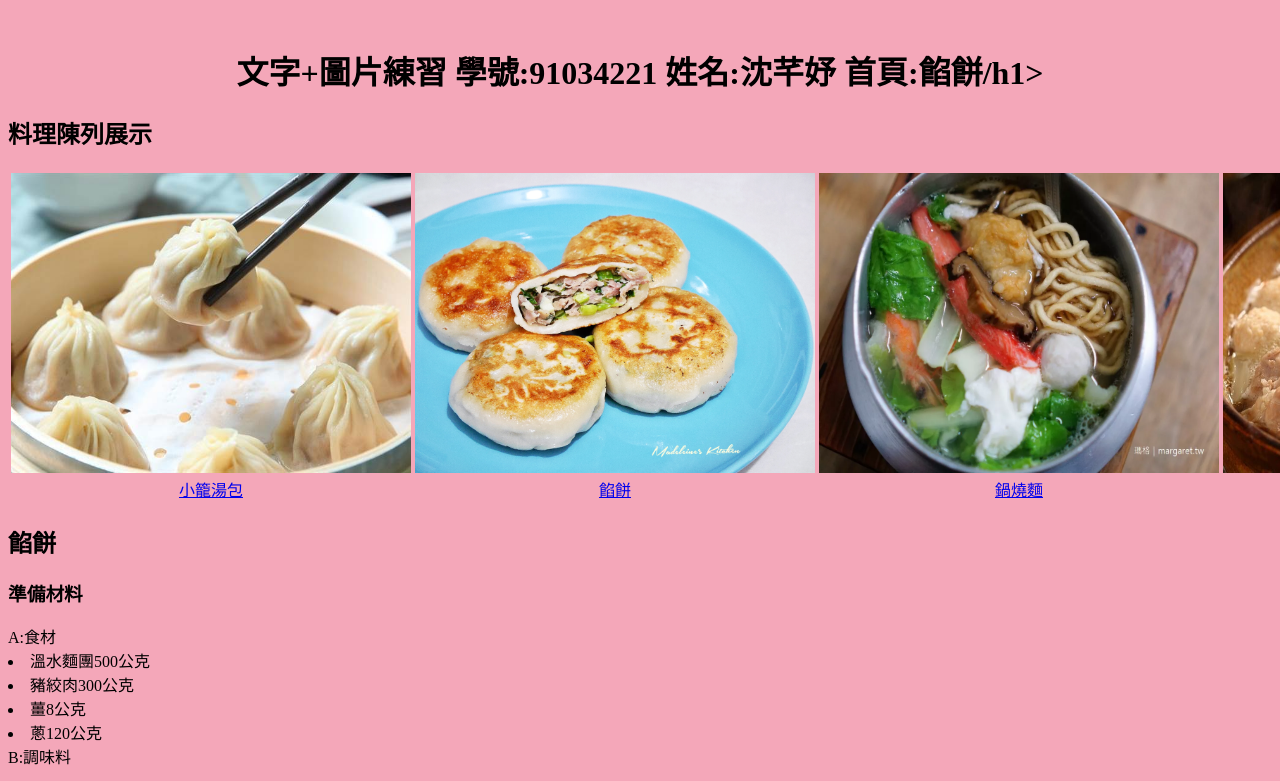
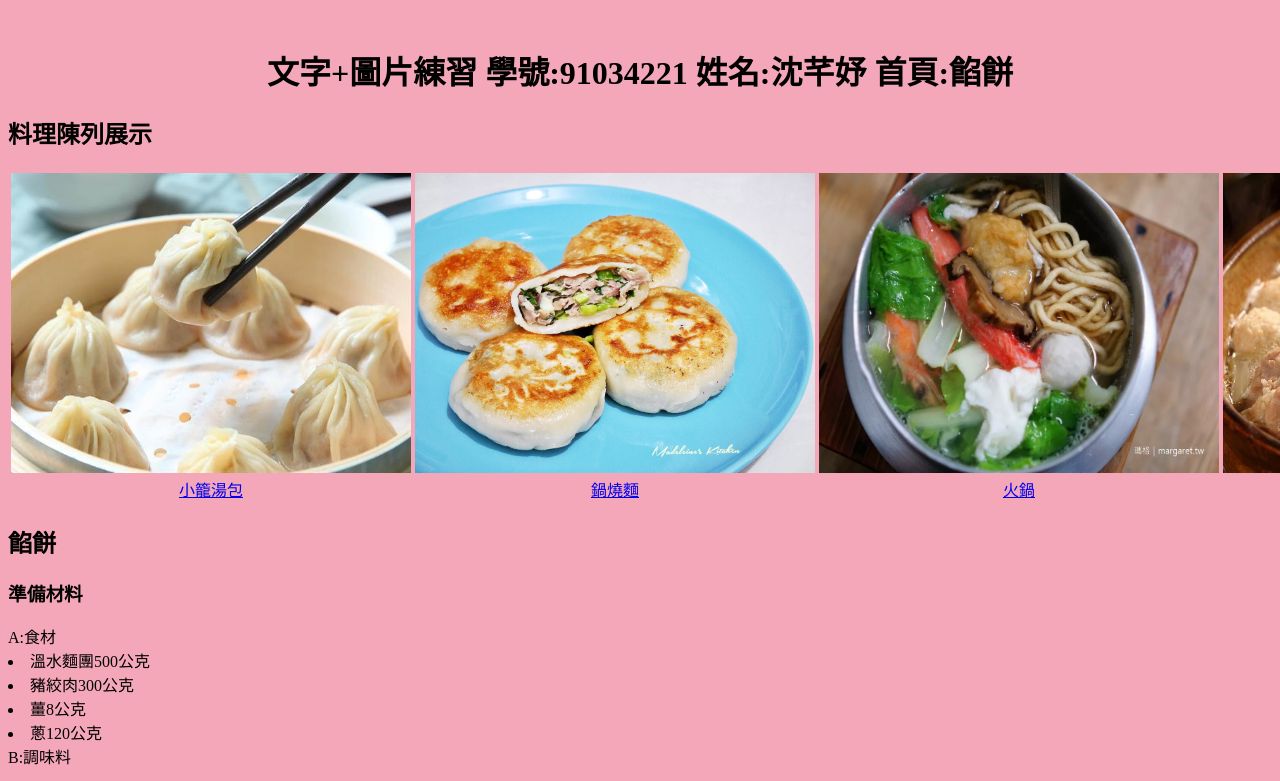
Before and after one commit to candybanana1/91034221.github.io, a plain HTML site: page 2nd.html in a window 1280 px wide. Shown: the top 781 px of the page. Drawn offline with Linux system fonts and the light colour scheme.

Commit message:
Add files via upload

```diff
--- a/2nd.html
+++ b/2nd.html
@@ -4,7 +4,7 @@
 <title>文字+圖片練習</title>
 </head>
 <body bgcolor="#F4A7B9">
-<h1 align=center>文字+圖片練習 學號:91034221 姓名:沈芊妤 首頁:餡餅/h1>
+<h1 align=center>文字+圖片練習 學號:91034221 姓名:沈芊妤 首頁:餡餅</h1>
 
 
 <h2>料理陳列展示</h2>
@@ -17,9 +17,9 @@
   <td><img src="004.jpg" width="400"height="300"</td>
  </tr>
   <td align = center> <a href="index.html">小籠湯包</a> </td>
-  <td align = center> <a href="2nd.html">餡餅</a> </td>
   <td align = center> <a href="3rd.html">鍋燒麵</a> </td>
   <td align = center> <a href="4th.html">火鍋</a> </td>
+  <td align = center> <a href="5th.html">研習心得</a> </td>
 </table>
 
 <h2>餡餅</h2>
```
